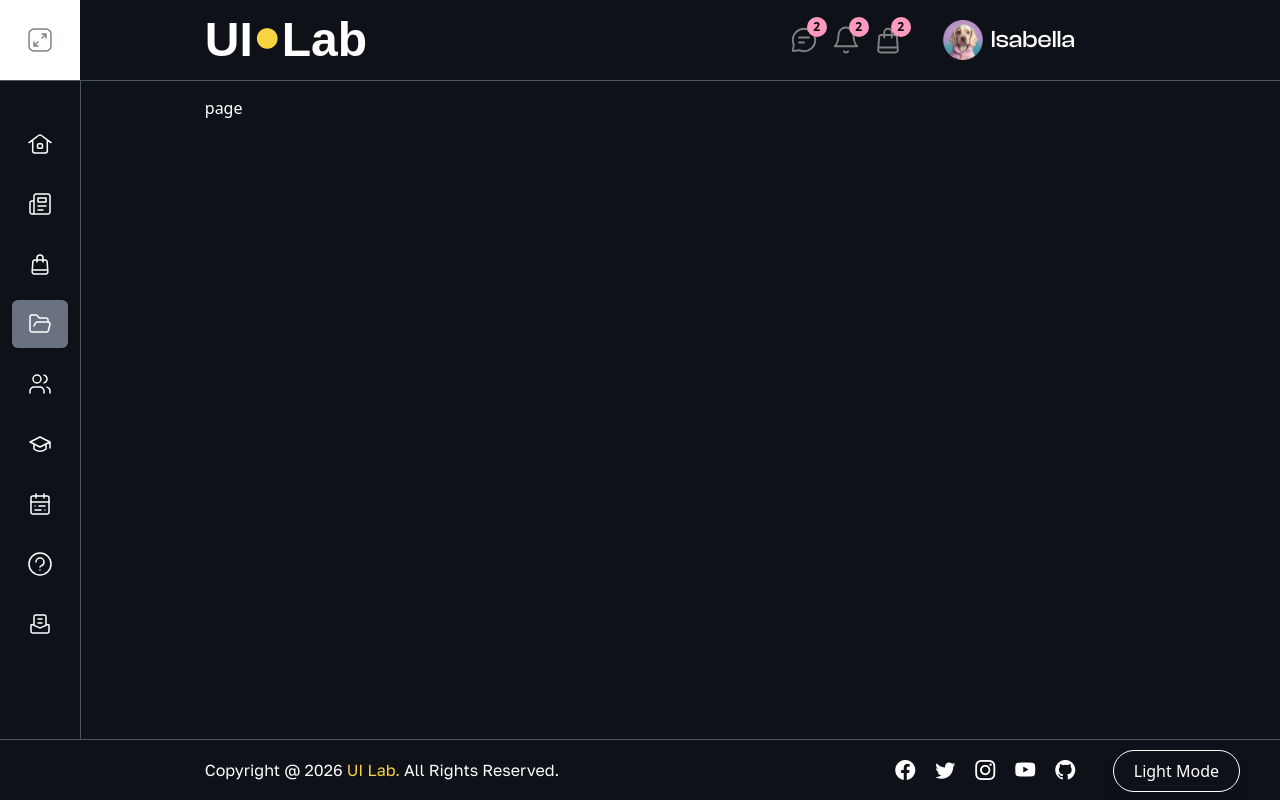
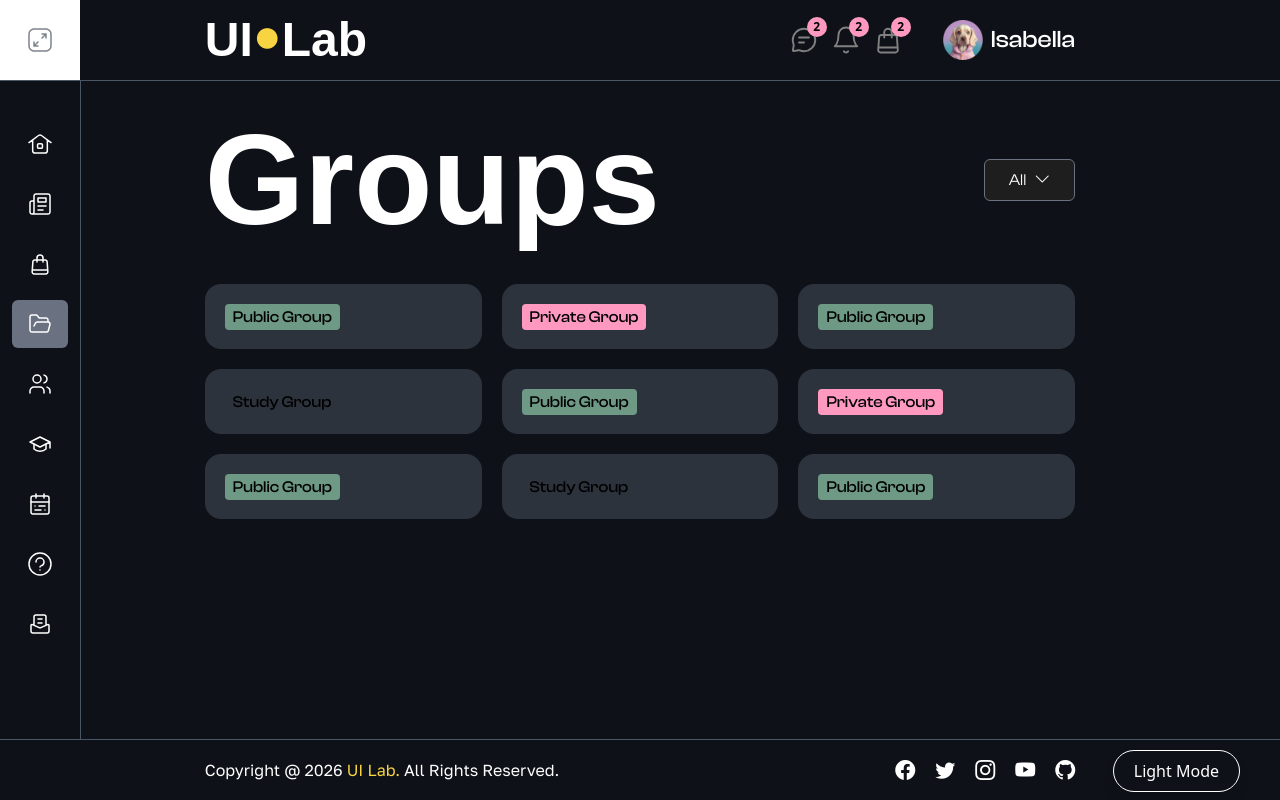
Before and after one commit to Jisap/nextjs16-uilab, a Next.js app: page /Pages/Groups in a window 1280 px wide. Built offline with nearby package versions, Linux system fonts and the light colour scheme; a web font is replaced by a local one.

Commit message:
feat: add Groups page with category filtering and dynamic list rendering

```diff
--- a/app/Pages/Groups/page.tsx
+++ b/app/Pages/Groups/page.tsx
@@ -1,9 +1,95 @@
-import React from 'react'
+"use client"
 
-const page = () => {
+import GroupData from "@/app/JsonData/GroupsData.json"
+import { useState } from "react"
+
+const Groups = () => {
+
+  const [filter, setFilter] = useState("All");
+  const [showDropdown, setShowDropdown] = useState(false);
+
+  const filteredGroups =
+    filter === "All"
+      ? GroupData
+      : GroupData.filter((group) => group.tag === filter)
+
+
+
   return (
-    <div>page</div>
+    <>
+      <div className='mt-5 pb-20'>
+        <div className='flex flex-wrap justify-between items-center gap-5'>
+          <h1 className='clash-font font-semibold text-5xl md:text-9xl'>
+            Groups
+          </h1>
+
+          <div className="relative">
+            <button
+              onClick={() => setShowDropdown(!showDropdown)}
+              className="px-6 py-2 border border-gray-500 text-white rounded-md clash-font flex items-center gap-2 cursor-pointer bg-[#1E1E1E]"
+            >
+              {filter}
+              <i className="bi bi-chevron-down"></i>
+            </button>
+
+            {/* Dropdown Menu */}
+            {showDropdown && (
+              <div className="absolute right-0 mt-2 w-40 bg-body border border-gray-600 rounded-md shadow-lg z-20">
+                <div
+                  className="px-4 py-2 hover:bg-gray-700 cursor-pointer clash-font"
+                  onClick={() => {
+                    setFilter("All")
+                    setShowDropdown(false)
+                  }}
+                >
+                  All Groups
+                </div>
+
+                <div
+                  className="px-4 py-2 hover:bg-gray-700 cursor-pointer clash-font"
+                  onClick={() => {
+                    setFilter("Public Group")
+                    setShowDropdown(false)
+                  }}
+                >
+                  Public Groups
+                </div>
+
+                <div
+                  className="px-4 py-2 hover:bg-gray-700 cursor-pointer clash-font"
+                  onClick={() => {
+                    setFilter("Private Group")
+                    setShowDropdown(false)
+                  }}
+                >
+                  Private Groups
+                </div>
+              </div>
+            )}
+          </div>
+        </div>
+
+        <div className="mt-10">
+          <div className="grid grid-cols-1 md:grid-cols-2 lg:grid-cols-3 gap-5">
+            {filteredGroups.map((group, index) => (
+              <div key={index}>
+                <div className="p-5 rounded-2xl bg-[#2D333C] cursor-pointer">
+                  <span className={`
+                    clash-font font-medium text-black px-2 py-1 rounded
+                    ${group.tag === "Public Group" ? "bg-forth" : ""}
+                    ${group.tag === "Private Group" ? "bg-second" : ""}
+                  `}
+                  >
+                    {group.tag}
+                  </span>
+                </div>
+              </div>
+            ))}
+          </div>
+        </div>
+      </div>
+    </>
   )
 }
 
-export default page
+export default Groups
```
